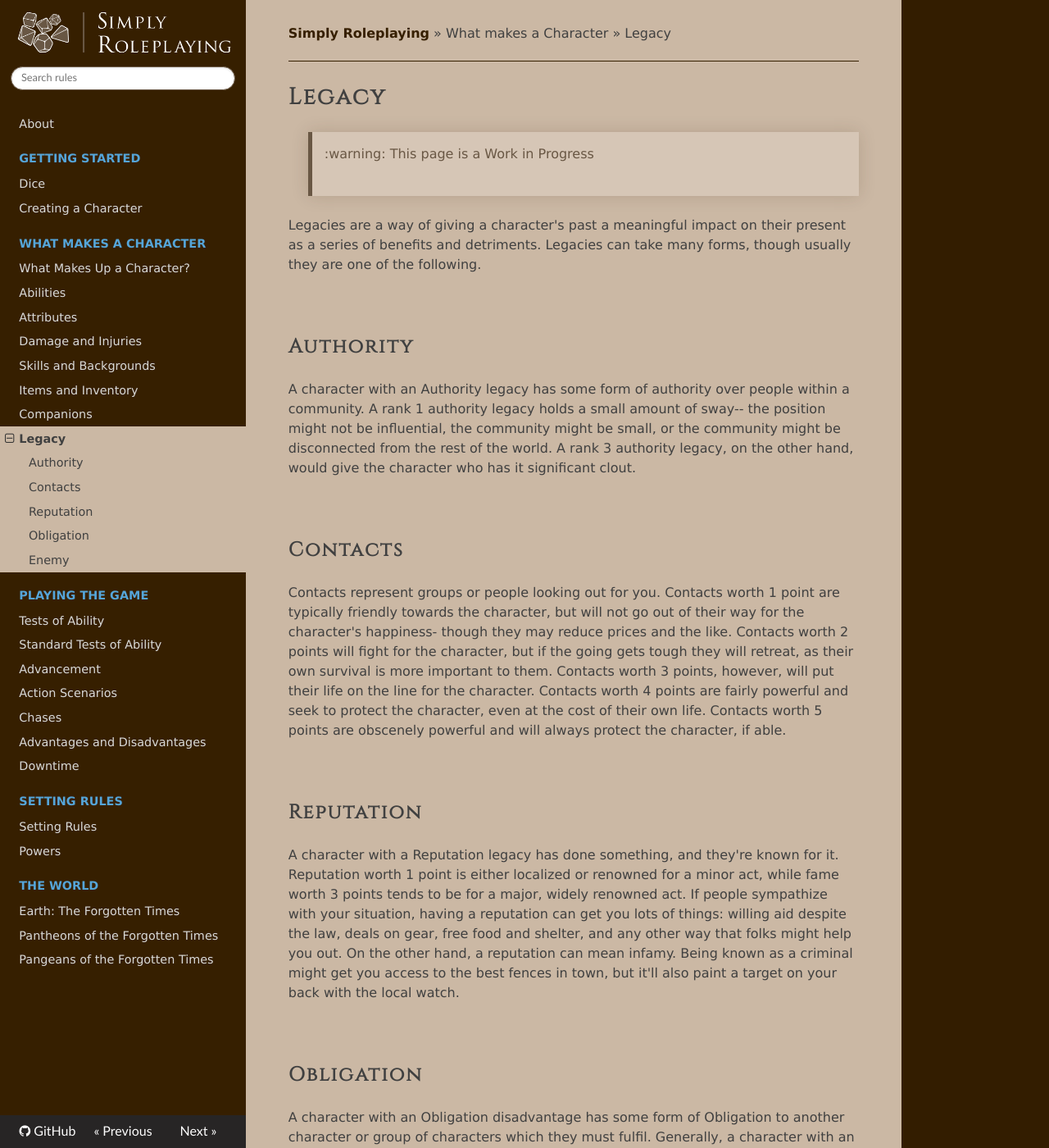
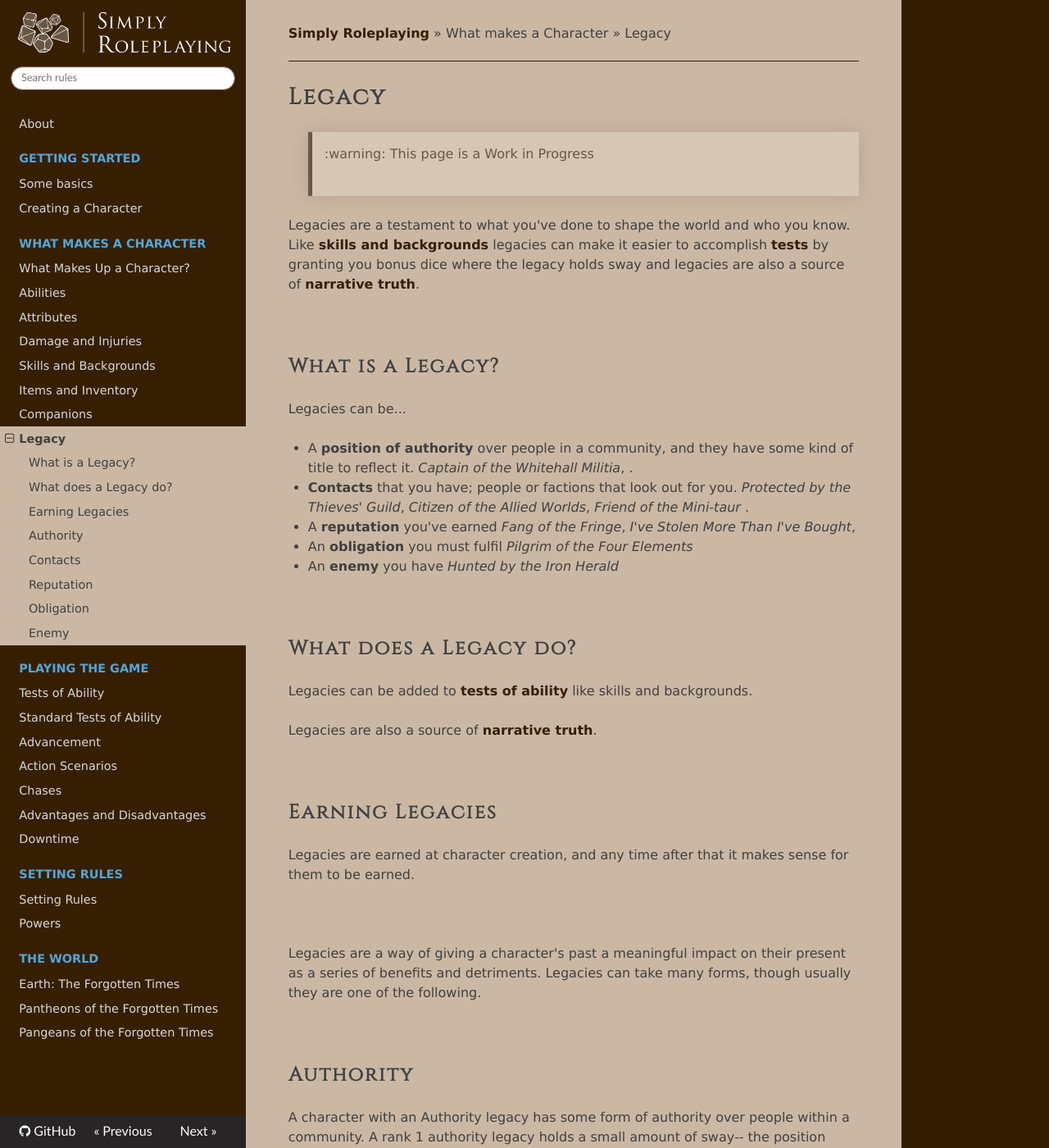
Before and after one commit to TheFifthRider/simply-roleplaying-webapp, an MkDocs documentation site: the page built from docs/character/legacy.md, in a window 1280 px wide and 1400 px high. Shown: the whole window at 82% size. Built offline with MkDocs 1.6.1, drawn with Linux system fonts in a browser that asks for light colours; nearby versions of some CDN libraries.

Commit message:
refactor: Sketching out initial rework of legacies

```diff
--- a/docs/character/legacy.md
+++ b/docs/character/legacy.md
@@ -1,6 +1,49 @@
 # Legacy
 
 >   :warning: This page is a Work in Progress
+
+Legacies are a testament to what you've done to shape the world and who you know. Like [skills and backgrounds](skills.md) legacies can make it easier to accomplish [tests](../gameplay/tests.md) by granting you bonus dice where the legacy holds sway and legacies are also a source of [narrative truth](../getting_started/dice.md#narrative-truth).
+
+<br/>
+
+## What is a Legacy?
+
+Legacies can be...
+
+* A **position of authority** over people in a community, and they have some kind of title to reflect it.
+    _Captain of the Whitehall Militia_, <!-- more examples -->.
+* **Contacts** that you have; people or factions that look out for you.
+    _Protected by the Thieves' Guild_, _Citizen of the Allied Worlds_, _Friend of the Mini-taur_ <!-- more examples -->.
+* A **reputation** you've earned
+    _Fang of the Fringe_, _I've Stolen More Than I've Bought_, <!-- more examples -->
+* An **obligation** you must fulfil
+    _Pilgrim of the Four Elements_
+* An **enemy** you have
+    _Hunted by the Iron Herald_ <!-- more examples -->
+
+<br/>
+
+## What does a Legacy do?
+
+Legacies can be added to [tests of ability](../gameplay/tests.md) like skills and backgrounds.
+
+Legacies are also a source of [narrative truth](../getting_started/dice.md#narrative-truth).
+
+<br/>
+
+## Earning Legacies
+
+Legacies are earned at character creation, and any time after that it makes sense for them to be earned.
+
+
+
+
+
+
+
+
+
+<br/>
 
 Legacies are a way of giving a character's past a meaningful impact on their present as a series of benefits and detriments. Legacies can take many forms, though usually they are one of the following.
 
```
Also changed, not shown: docs/getting_started/dice.md (+3 -3 lines).
